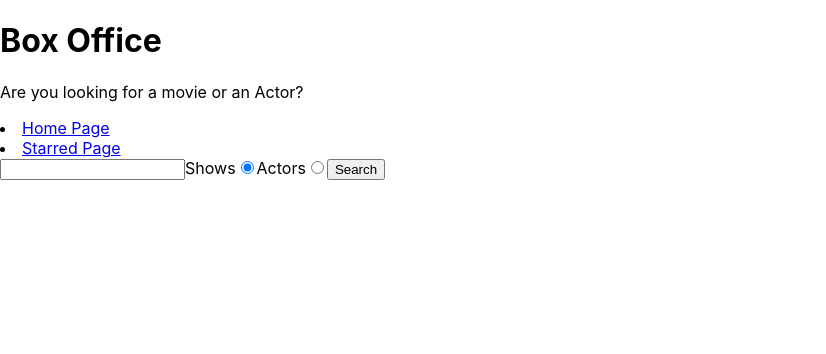
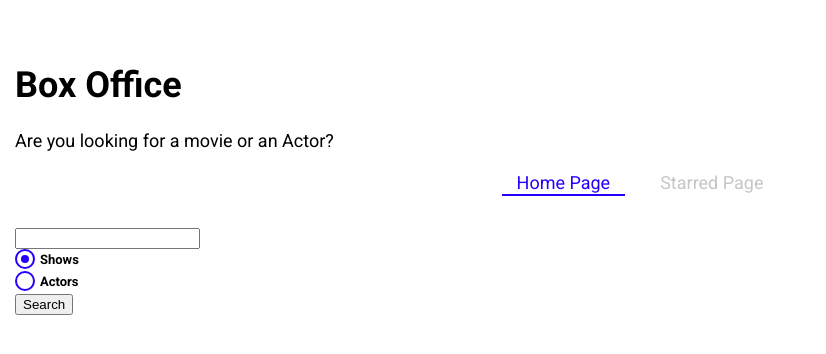
Before and after one commit to harshali19-hk/box-office-app, a React (Create React App) app: page / in a window 1280 px wide. Shown: the top 354 px of the page, without its empty margins (0-826 px from the left). Built offline with nearby package versions, Linux system fonts and the light colour scheme.

Commit message:
installed styled component.created globle theme with SC,created custom radio,used NavLink from react-router to style active link

```diff
--- a/package.json
+++ b/package.json
@@ -11,6 +11,7 @@
     "react-query": "^3.39.3",
     "react-router-dom": "^6.18.0",
     "react-scripts": "5.0.1",
+    "styled-components": "^6.1.1",
     "web-vitals": "^2.1.4",
     "workbox-background-sync": "^6.6.0",
     "workbox-broadcast-update": "^6.6.0",
--- a/public/index.html
+++ b/public/index.html
@@ -24,7 +24,11 @@
       work correctly both with client-side routing and a non-root public URL.
       Learn how to configure a non-root public URL by running `npm run build`.
     -->
-    <title>React App</title>
+    <link
+    href="https://fonts.googleapis.com/css?family=Roboto:300,400,700,&display=swap"
+    rel="stylesheet"
+  />
+  <title>Box Office</title>
   </head>
   <body>
     <noscript>You need to enable JavaScript to run this app.</noscript>
--- a/src/App.js
+++ b/src/App.js
@@ -1,22 +1,19 @@
-import {
-  QueryClient,
-  QueryClientProvider,
-} from 'react-query'
+import { QueryClient, QueryClientProvider } from 'react-query';
 import { BrowserRouter, Route, Routes } from 'react-router-dom';
 import Home from './pages/Home';
 import Starred from './pages/Starred';
 import MainLayout from './components/MainLayout';
 import Show from './pages/ShowPage';
+import { GlobalTheme } from './theme';
 
-const queryClient = new QueryClient()
+const queryClient = new QueryClient();
+
 
 function App() {
-
-
   return (
     <div>
+      <GlobalTheme>
       <QueryClientProvider client={queryClient}>
-
         <BrowserRouter>
           <Routes>
             <Route element={<MainLayout />}>
@@ -27,24 +24,10 @@
             <Route path="/show/:showId" element={<Show />} />
 
             <Route path="*" element={<>Page Not Found</>} />
-
-          {/* <Route path="/" element={<App />}>
-            <Route index element={<Home />} />
-            <Route path="teams" element={<Teams />}>
-              <Route path=":teamId" element={<Team />} />
-              <Route path="new" element={<NewTeamForm />} />
-              <Route index element={<LeagueStandings />} />
-            </Route>
-          </Route>
-          <Route element={<PageLayout />}>
-            <Route path="/privacy" element={<Privacy />} />
-            <Route path="/tos" element={<Tos />} />
-          </Route>
-          <Route path="contact-us" element={<Contact />} /> */}
           </Routes>
         </BrowserRouter>
       </QueryClientProvider>
-
+      </GlobalTheme>
     </div>
   );
 }
--- /dev/null
+++ b/src/components/CustomRadio.jsx
@@ -0,0 +1,62 @@
+import styled from "styled-components"
+
+const CustomRadio = ({label,...inputProps}) => {
+  return (
+    <>
+      <StyledRadio>
+         {label}
+         <input {...inputProps} type="radio" />
+         <span />
+      </StyledRadio>
+    </>
+  )
+}
+
+export default CustomRadio
+
+
+const StyledRadio = styled.label`
+  display: block;
+  position: relative;
+  padding-left: 25px;
+  cursor: pointer;
+  font-size: 13px;
+  user-select: none;
+  font-weight: 700;
+  line-height: 1.65;
+  input {
+    position: absolute;
+    opacity: 0;
+    cursor: pointer;
+  }
+  span {
+    position: absolute;
+    top: 0;
+    left: 0;
+    height: 16px;
+    width: 16px;
+    background-color: #fff;
+    border: 2px solid ${({ theme }) => theme.mainColors.blue};
+    border-radius: 50%;
+  }
+  input:checked ~ span {
+    background-color: #fff;
+    border: 2px solid ${({ theme }) => theme.mainColors.blue};
+  }
+  span:after {
+    content: '';
+    position: absolute;
+    display: none;
+  }
+  input:checked ~ span:after {
+    display: block;
+  }
+  span:after {
+    top: 4px;
+    left: 4px;
+    width: 8px;
+    height: 8px;
+    border-radius: 50%;
+    background: ${({ theme }) => theme.mainColors.blue};
+  }
+`;
--- a/src/components/Navs.jsx
+++ b/src/components/Navs.jsx
@@ -1,4 +1,7 @@
-import { Link } from 'react-router-dom';
+import styled from 'styled-components';
+import { NavLink } from 'react-router-dom';
+
+
 
 const LINKS = [
   {
@@ -14,13 +17,60 @@
 const Navs = () => {
   return (
     <div>
+      <NavList>
       {LINKS.map(item => (
         <li key={item.to}>
-          <Link to={item.to}>{item.text}</Link>
+          <LinkStyled to={item.to}>{item.text}</LinkStyled>
         </li>
       ))}
+       </NavList>
     </div>
   );
 };
 
 export default Navs;
+
+
+
+
+const NavList = styled.ul`
+  display: flex;
+  justify-content: center;
+  list-style: none;
+  margin: 0 0 30px;
+  padding: 0;
+  li {
+    margin: 0 10px;
+  }
+`;
+
+const LinkStyled = styled(NavLink)`
+  display: block;
+  padding: 3px 15px;
+  position: relative;
+  text-decoration: none;
+  color: ${({ theme }) => theme.mainColors.gray};
+  &.active {
+    color: ${({ theme }) => theme.mainColors.blue};
+    &:after {
+      content: '';
+      position: absolute;
+      display: block;
+      height: 2px;
+      left: 0%;
+      bottom: 0;
+      background-color: ${({ theme }) => theme.mainColors.blue};
+      animation: slide-in 0.3s ease-in forwards;
+      @keyframes slide-in {
+        from {
+          left: 50%;
+          width: 0;
+        }
+        to {
+          left: 0%;
+          width: 100%;
+        }
+      }
+    }
+  }
+`;
--- a/src/components/SearchForm.jsx
+++ b/src/components/SearchForm.jsx
@@ -1,5 +1,6 @@
 import { useState } from 'react';
 import { useSearchStr } from '../lib/useSearchStr';
+import CustomRadio from './CustomRadio';
 
 const SearchForm = ({onSearch}) => {
     const [searchStr, setSearchStr] = useSearchStr();
@@ -26,26 +27,25 @@
     <>
       <form onSubmit={onSubmit}>
         <input type="text" value={searchStr} onChange={handleInputChange} />
-        <label>
-          Shows
-          <input
-            type="radio"
+
+        <CustomRadio
+        label='Shows'
          name="search-option"
          value="shows"
          checked={searchOption === 'shows'}
          onChange={onRadioChange}
         />
-        </label>
-        <label>
-          Actors
-          <input
-            type="radio"
+        <CustomRadio
+        label='Actors'
         name="search-option"
         value="actors"
         checked={searchOption === 'actors'}
         onChange={onRadioChange}
         />
-        </label>
+
+
+
+
         <button type="submit">Search</button>
       </form>
     </>
--- /dev/null
+++ b/src/theme.js
@@ -0,0 +1,30 @@
+import { ThemeProvider  , createGlobalStyle } from 'styled-components';
+
+const theme = {
+    fontFamily: 'Roboto, sans-serif',
+    mainColors: {
+      blue: '#2400ff',
+      gray: '#c6c6c6',
+      dark: '#353535',
+    },
+  };
+
+  const GlobalStyles = createGlobalStyle`
+  body {
+    font-family: ${({ theme }) => theme.fontFamily};
+    font-size: 18px;
+    margin: 0;
+    padding-top: 40px;
+    padding-left: 15px;
+    padding-right: 15px;
+  }
+`;
+
+export const GlobalTheme = ({children})=>{
+    return (
+        <ThemeProvider theme={theme}>
+            <GlobalStyles />
+            {children}
+        </ThemeProvider>
+    )
+}
```
Also changed, not shown: src/pages/Home.jsx (+7 -0 lines), 1 other file (tests, documents, lock files or other folders). Lines whose indentation alone changed are shown as unchanged.
